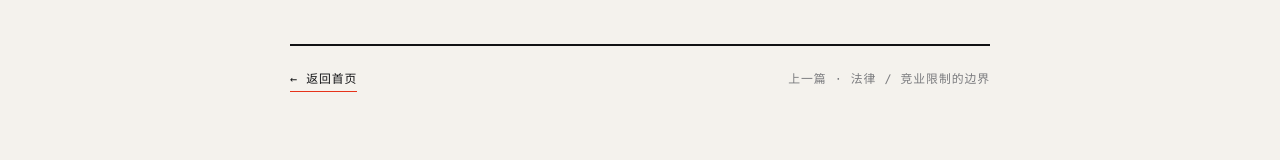
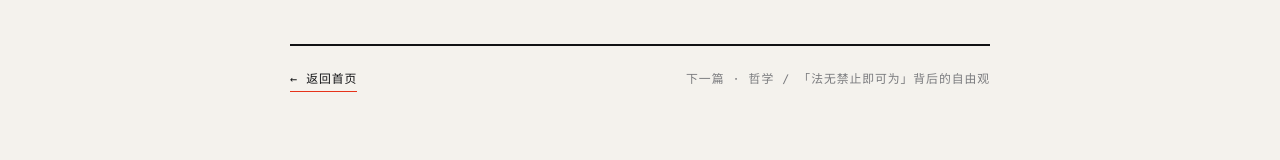
Before and after one commit to dhxjack/Omyllp, a plain HTML site: page articles/one-html-blog.html in a window 1280 px wide. Shown: the part 3998-4158 px from the top of the page. Drawn offline with Linux system fonts and the light colour scheme.

Commit message:
Add files via upload

```diff
--- a/articles/one-html-blog.html
+++ b/articles/one-html-blog.html
@@ -138,7 +138,7 @@ git push</code></pre>
 
         <nav class="article-nav">
           <a href="../index.html">← 返回首页</a>
-          <span class="nav-next">上一篇 · 法律 / 竞业限制的边界</span>
+          <span class="nav-next">下一篇 · 哲学 / 「法无禁止即可为」背后的自由观</span>
         </nav>
 
       </article>
```
